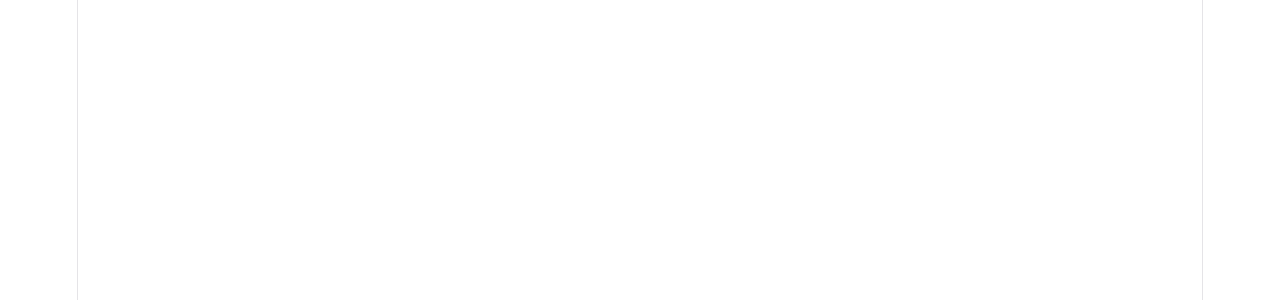
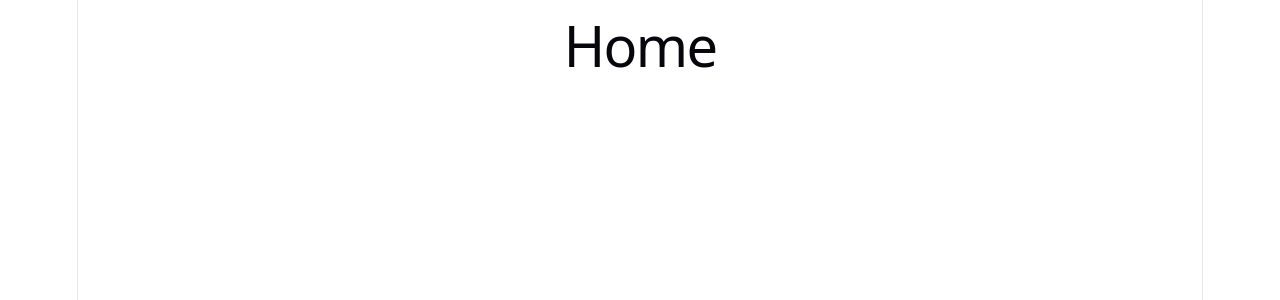
Before and after one commit to Alzorath57/Kasa-location-immobiliere, a React (Vite) app: page / in a window 1280 px wide. Shown: the top 300 px of the page. Built offline with nearby package versions, Linux system fonts and the light colour scheme.

Commit message:
feat: mise en place du routeur et des pages

```diff
--- a/src/App.jsx
+++ b/src/App.jsx
@@ -1,7 +1,7 @@
 import Router from "./Router";
 
 function App() {
-  return <></>;
+  return <Router />;
 }
 
 export default App;
--- a/src/pages/Error.jsx
+++ b/src/pages/Error.jsx
@@ -0,0 +1,5 @@
+function Error() {
+  return <h1>Page 404</h1>;
+}
+
+export default Error;
--- a/src/pages/Home.jsx
+++ b/src/pages/Home.jsx
@@ -0,0 +1,5 @@
+function Home() {
+  return <h1>Home</h1>;
+}
+
+export default Home;
```
